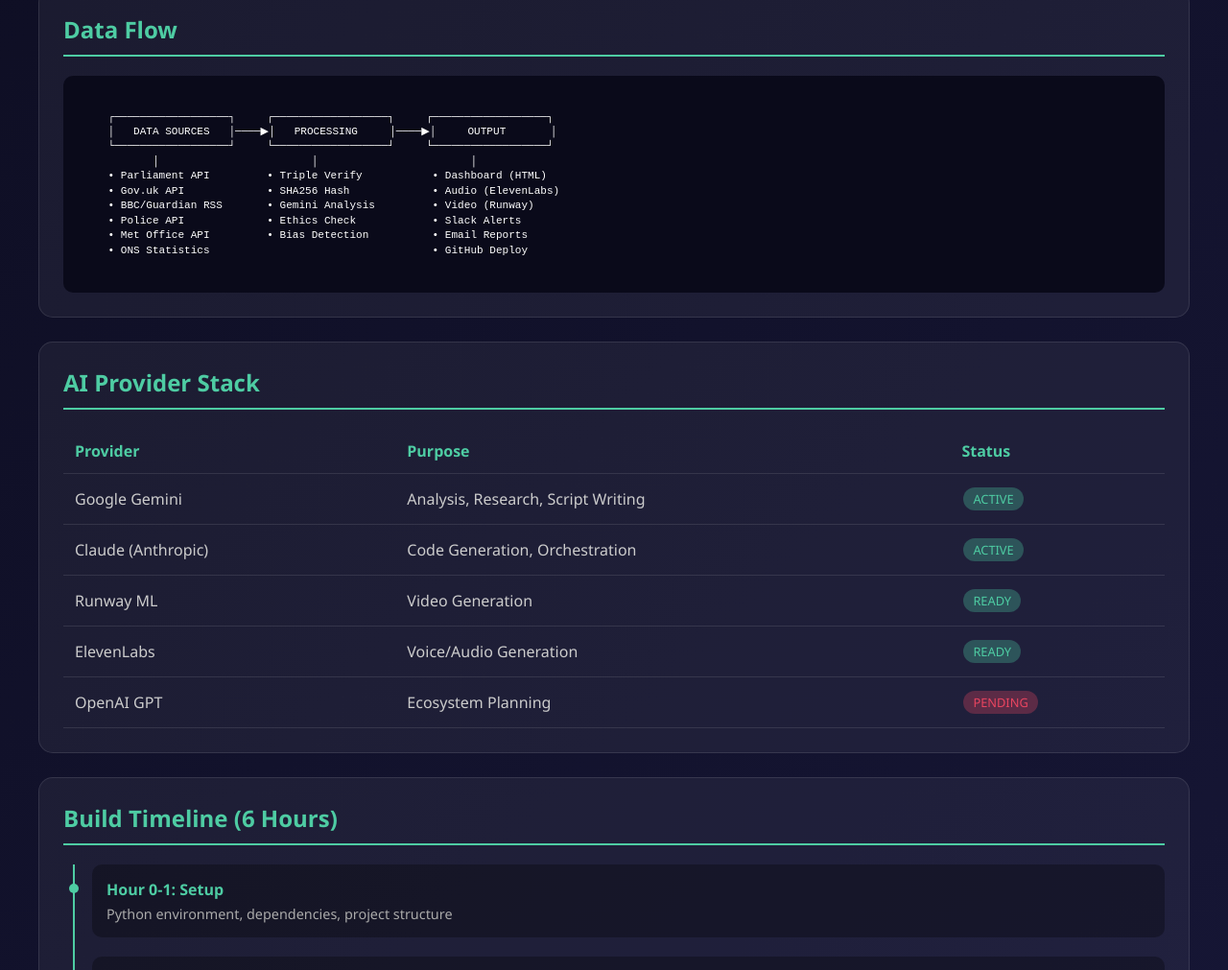
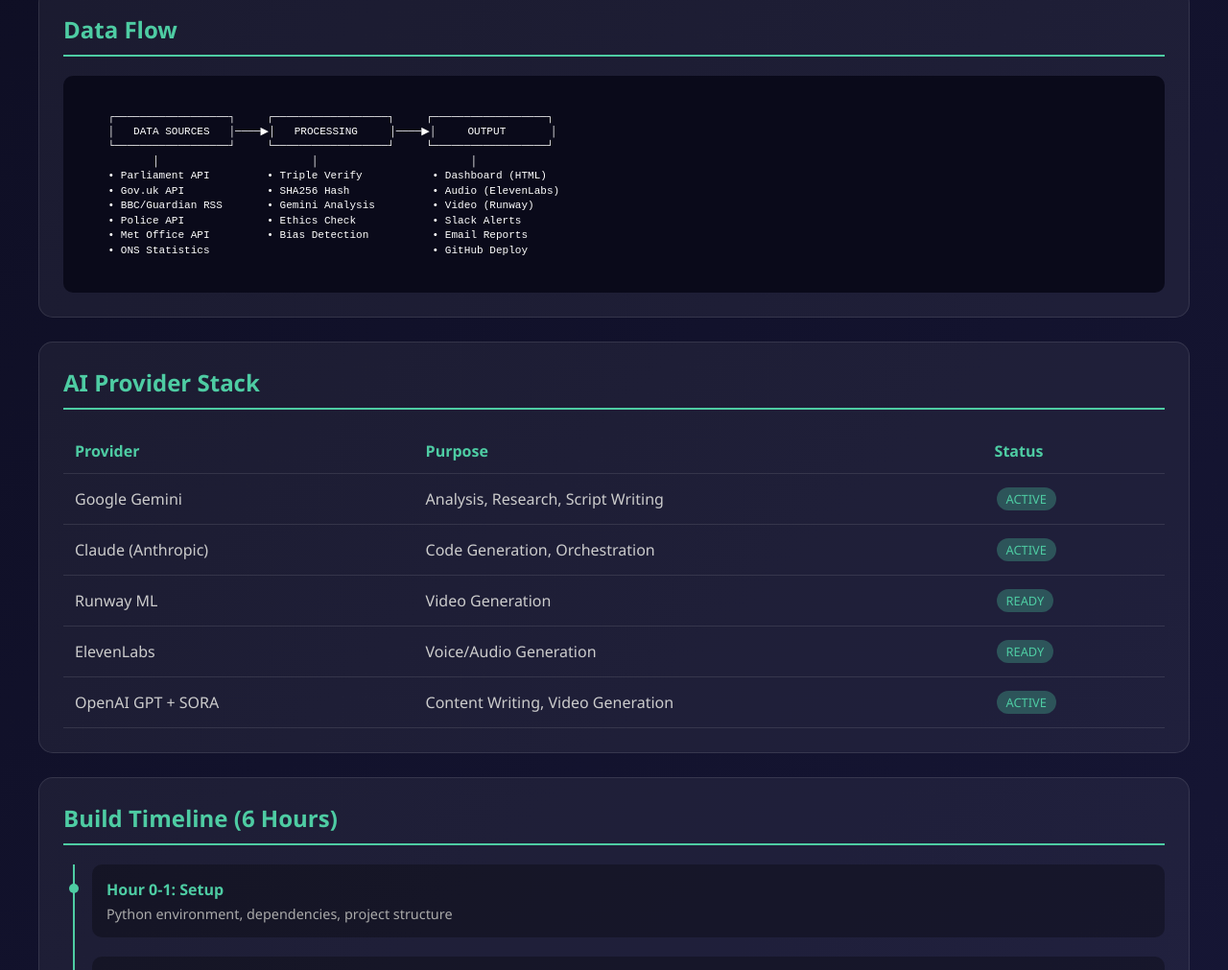
Before and after one commit to CaptainVaga/Omniplex-Newsroom, a plain HTML site: page architecture.html in a window 1280 px wide. Shown: the part 1616-2627 px from the top of the page at 96% size. Drawn offline with Linux system fonts and the light colour scheme.

Commit message:
[V4] 9 Hours Built + GPT/SORA ACTIVE

```diff
--- a/architecture.html
+++ b/architecture.html
@@ -135,7 +135,7 @@
         </div>
 
         <div class="stats">
-            <div class="stat"><div class="num">6</div><div class="label">Hours Built</div></div>
+            <div class="stat"><div class="num">9</div><div class="label">Hours Built</div></div>
             <div class="stat"><div class="num">8</div><div class="label">AI Agents</div></div>
             <div class="stat"><div class="num">5+</div><div class="label">Data Sources</div></div>
             <div class="stat"><div class="num">4</div><div class="label">AI Providers</div></div>
@@ -268,9 +268,9 @@
                     <td><span class="tag green">READY</span></td>
                 </tr>
                 <tr>
-                    <td>OpenAI GPT</td>
-                    <td>Ecosystem Planning</td>
-                    <td><span class="tag red">PENDING</span></td>
+                    <td>OpenAI GPT + SORA</td>
+                    <td>Content Writing, Video Generation</td>
+                    <td><span class="tag green">ACTIVE</span></td>
                 </tr>
             </table>
         </div>
```
